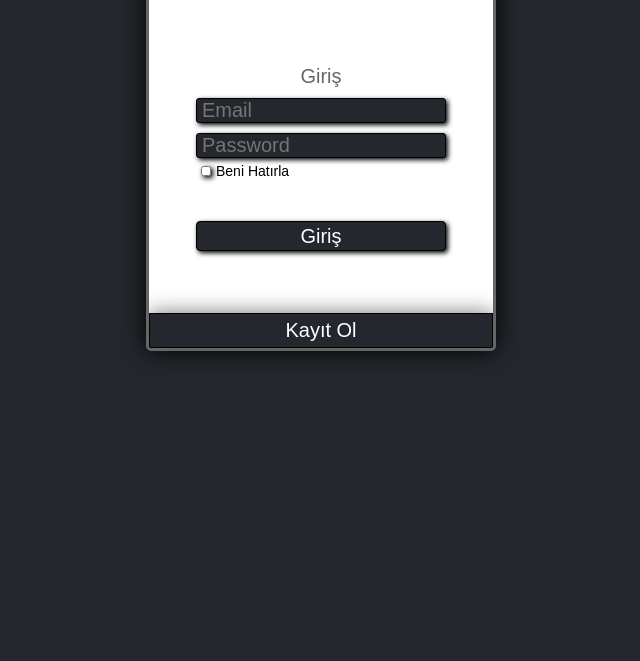
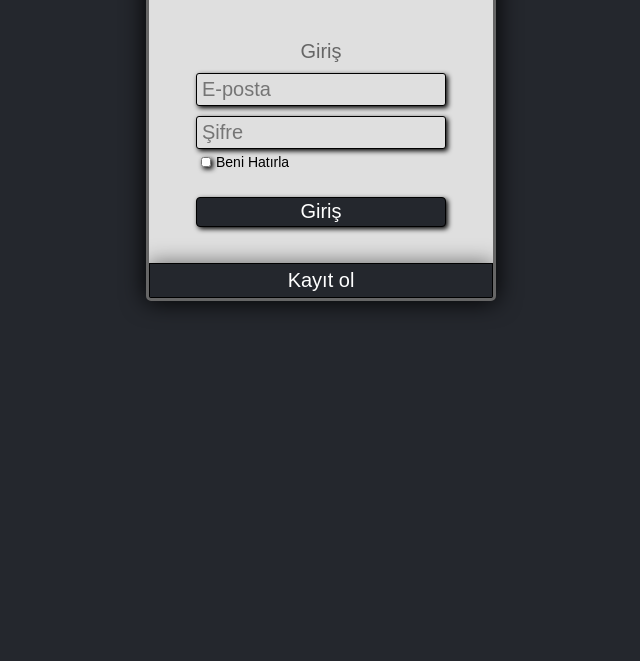
Before and after one commit to Hasqer/KelebekSistemi, a plain HTML site: page Frontend/index.html in a window 1280 px wide. Shown: the part 139-800 px from the top of the page, without its empty margins (319-959 px from the left). Drawn offline with nearby package versions, Linux system fonts and the light colour scheme.

Commit message:
fix login page

```diff
--- a/Frontend/index.html
+++ b/Frontend/index.html
@@ -10,26 +10,26 @@
 </head>
 <body>
     <div id="app">
-        <div class="loginBox">
+        <div class="loginBox" :style="singStatus?'height:400px':'height:500px'">
             <span><img src="public/svg/logo1_1.svg" alt=""></span>
             <div class="SingContainer" v-if="singStatus">
                 <span class="LoginBoxInformation">Giriş</span>
-                <input type="email" name="email" placeholder="Email" v-model="UserInputEmail">
-                <input type="password" name="password" placeholder="Password" v-model="UserInputpassword">
+                <input type="email" name="email" placeholder="E-posta" v-model="UserInputEmail">
+                <input type="password" name="password" placeholder="Şifre" v-model="UserInputpassword">
                 <div class="rememberMeButton"><input type="checkbox" name="" v-model="rememberChacked" id="rememberMeCheckBox"><label class="rememberMeCheckBoxLabel" for="rememberMeCheckBox"> Beni Hatırla</label></div>
-                <div class="button" style="margin-top: 30px;" @click="CheckCustomer()">Giriş</div>
-                <div class=" button2" @click="giris" style="margin-top: 0px;">Kayıt Ol</div>
+                <div class="button" style="margin-top: 15px;" @click="CheckCustomer()">Giriş</div>
+                <div class=" button2" @click="giris()" style="margin-top: 0px;">Kayıt ol</div>
             </div>
             <div class="SingContainer" v-if="!singStatus">
-                <span class="LoginBoxInformation">Kayıt Ol</span>
+                <span class="LoginBoxInformation">Kayıt ol</span>
                 <input type="text" name="email" placeholder="Ad" v-model="customerName">
                 <input type="text" name="email" placeholder="Soyad" v-model="customerSurname">
-                <input type="email" name="email" placeholder="Email" v-model="UserInputEmail">
-                <input type="password" name="password" placeholder="Password" v-model="UserInputpassword">
-                <input type="password" name="password" placeholder="Password" v-model="UserInputpassword2" @keypress="checkSingInPassword()">
+                <input type="email" name="email" placeholder="E-posta" v-model="UserInputEmail">
+                <input type="password" name="password" placeholder="Şifre" v-model="UserInputpassword">
+                <input type="password" name="password" placeholder="Tekrar şifre" v-model="UserInputpassword2" @keypress="checkSingInPassword()">
                 <span class="warningMessageBox">{{warning1}}</span>
-                <div class="button" @click="CreateCustomer()">Kayıt Ol</div>
-                <div class="button2" @click="giris" style="margin-top: 0px;">Giriş Yap</div>
+                <div class="button" style="margin-top: -15px;" @click="CreateCustomer()">Kayıt ol</div>
+                <div class="button2" @click="giris()" style="margin-top: 0px;">Giriş Yap</div>
             </div>
         </div>
         <!--<button @click="giris">Giriş</button>-->
--- a/Frontend/public/script2.js
+++ b/Frontend/public/script2.js
@@ -7,7 +7,9 @@ var app = new Vue({
         DragdownStyle:"",
         DragdownMessage:"Dosya Seçilmedi",
         menuSelectionElement:0,
-        students:""
+        students:"",
+        studentControlBox:50,
+        studentBoxActivePage:1
     },
     methods:{
         cookieDelete(){
--- a/Frontend/public/style.css
+++ b/Frontend/public/style.css
@@ -17,9 +17,9 @@ hr{
 }
 
 .loginBox{
-    background-color: #fff;
+    background-color: #dfdfdf;
     width: 350px;
-    height: 450px;
+    height: 370px;
     border: 3px solid #666;
     margin: auto;
     margin-top: 40px;
@@ -32,6 +32,7 @@ hr{
     position: relative;
     overflow: hidden;
     padding-bottom: 20px;
+    transition: 0.3s;
 }
 
 .rememberMeCheckBoxLabel{
@@ -52,11 +53,12 @@ hr{
     font-size: 20px;
     border-radius: 3px;
     width: 250px;
+    height: 33px;
     border: 1px solid black;
     padding-left: 5px;
-    background-color: #24272D;
+    background-color: #dfdfdf;
     box-shadow: 2px 2px 5px black;
-    color: white;
+    color: black;
 }
 
 .button2{
```
Also changed, not shown: Frontend/homePage.html (+7 -2 lines), Frontend/public/style2.css (+23 -6 lines).
